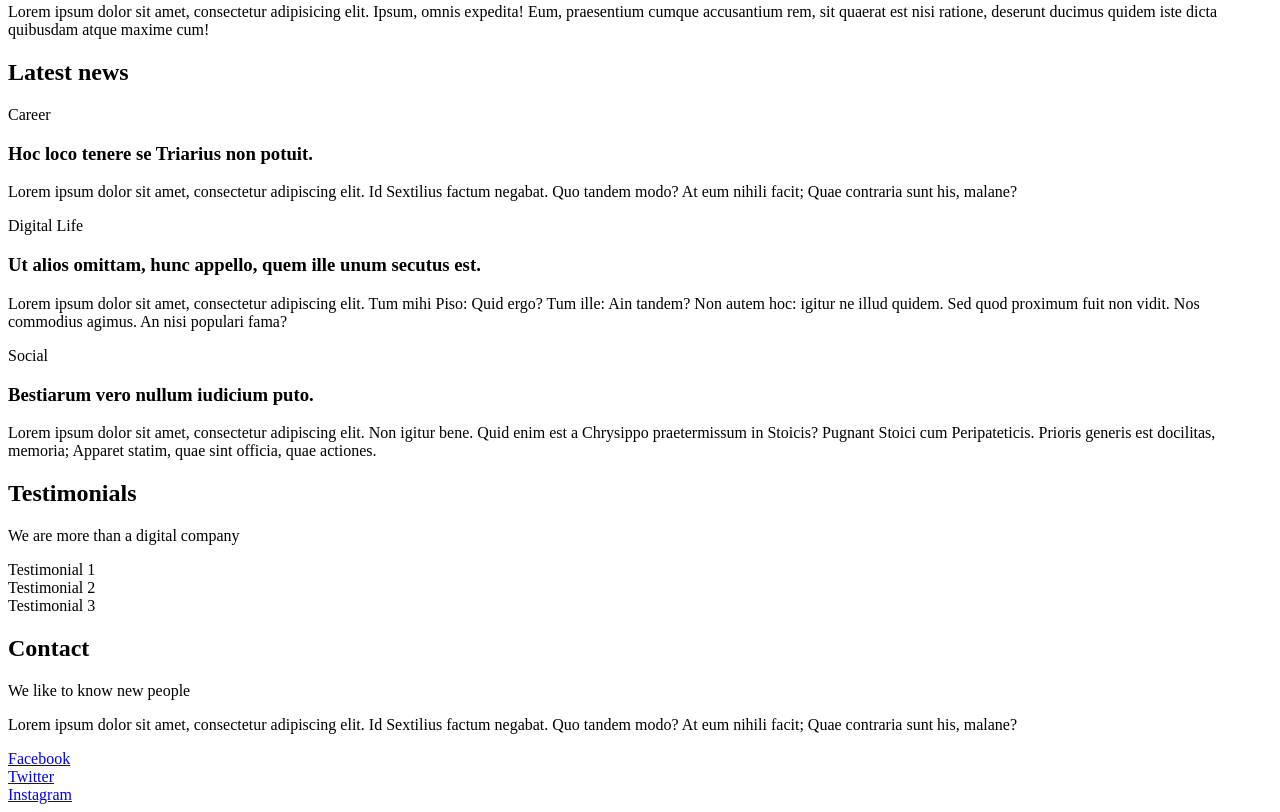
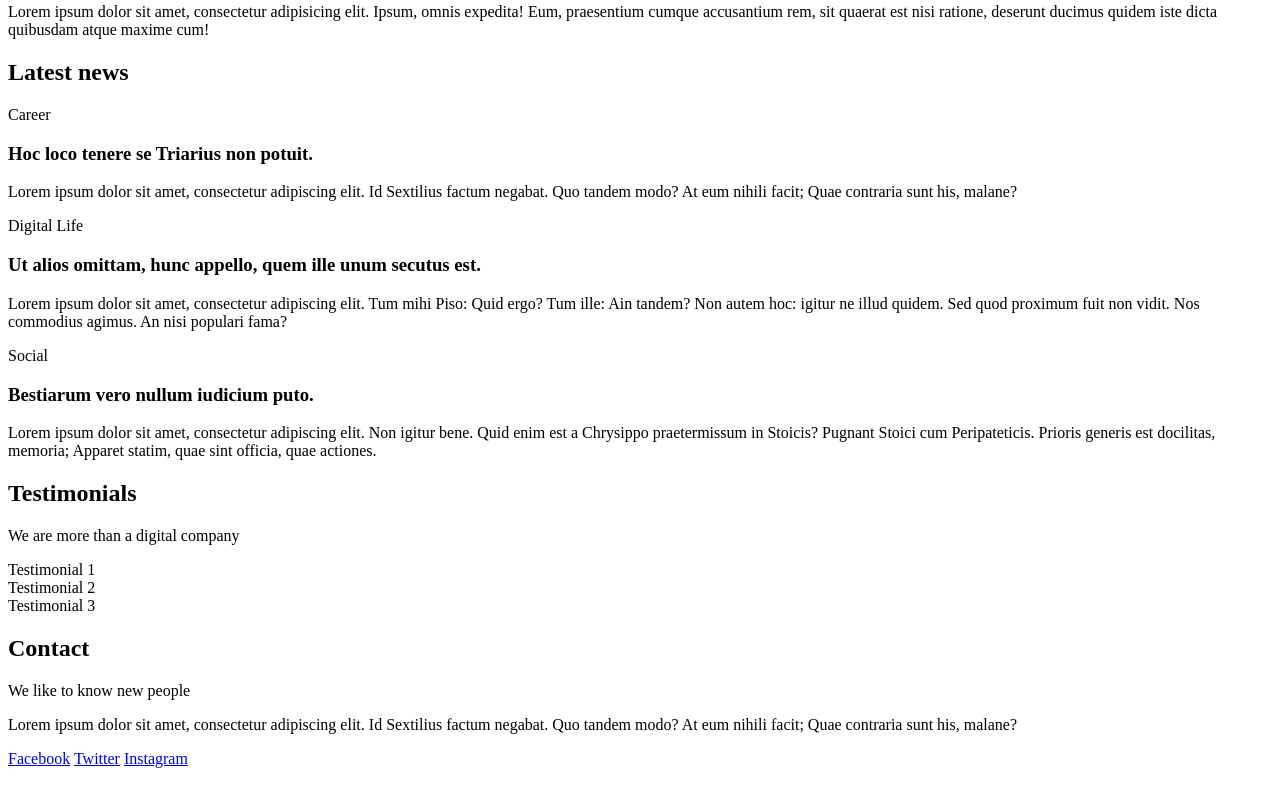
Before and after one commit to LuisPatino92/holbertonschool-web_front_end, a plain HTML site: page 0x00-html_advanced/21-index.html in a window 1280 px wide. Shown: the part 1019-1831 px from the top of the page. After the commit the page ends 1795 px from the top, so only its background shows below. Drawn offline with Linux system fonts and the light colour scheme.

Commit message:
Changing links structure

```diff
--- a/0x00-html_advanced/21-index.html
+++ b/0x00-html_advanced/21-index.html
@@ -184,9 +184,10 @@
 	</main>
 	<!-- Footer -->
 	<footer>
-		<div><a href="https://www.facebook.com/HolbertonSchool/">Facebook</a></div>
-		<div><a href="https://twitter.com/holbertonschool">Twitter</a></div>
-		<div><a href="https://www.instagram.com/holbertonschool/">Instagram</a></div>
+		<div><a href="https://www.facebook.com/HolbertonSchool/">Facebook</a>
+			<a href="https://twitter.com/holbertonschool">Twitter</a>
+			<a href="https://www.instagram.com/holbertonschool/">Instagram</a>
+		</div>
 	</footer>
 </body>
 
```
